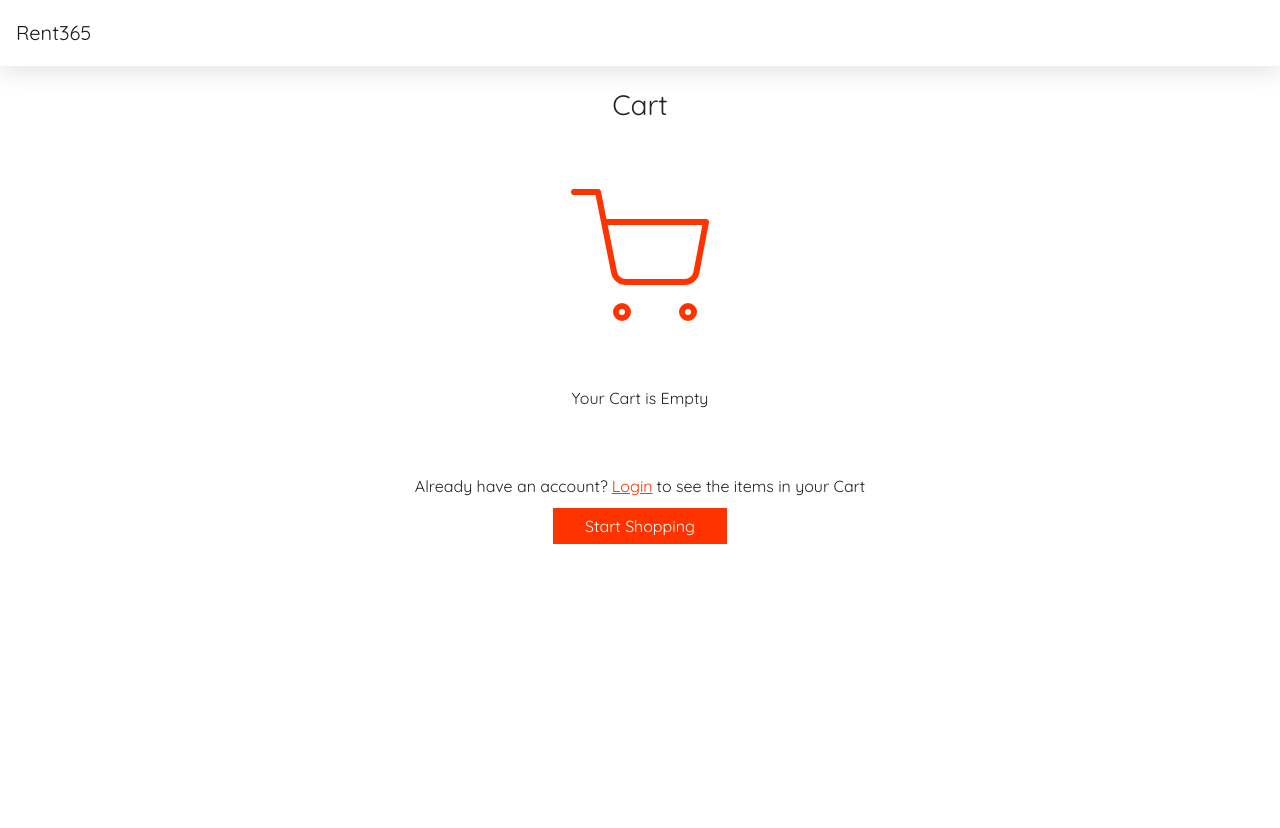
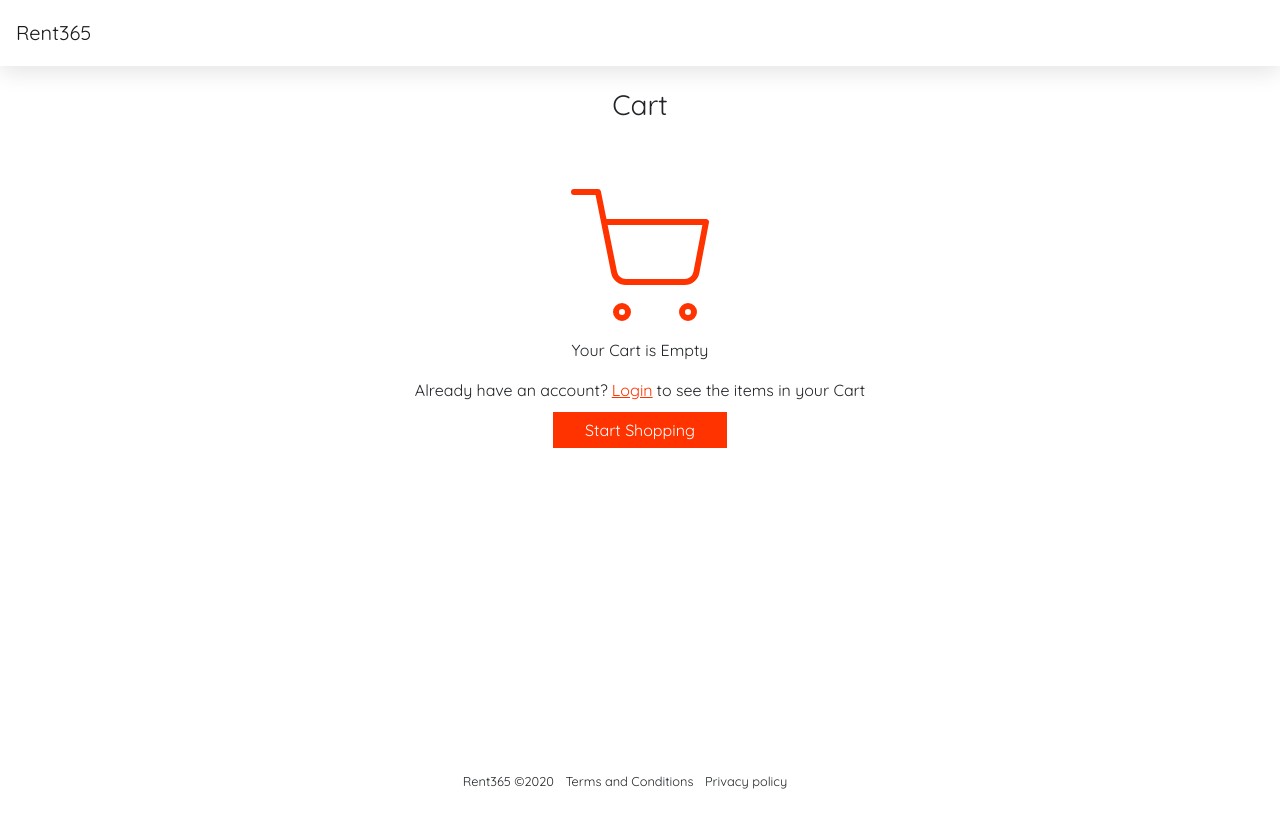
Before and after one commit to kuicpet/Rent365, a React (Create React App) app in the folder rent365/: page /cart in a window 1280 px wide. Shown: the top 828 px of the page. After the commit the page ends 800 px from the top, so only its background shows below. Built offline with nearby package versions, Linux system fonts and the light colour scheme.

Commit message:
bg--updated

```diff
--- a/rent365/package.json
+++ b/rent365/package.json
@@ -12,6 +12,7 @@
     "react-bootstrap": "^1.3.0",
     "react-dom": "^16.14.0",
     "react-hook-form": "^6.9.3",
+    "react-loading": "^2.0.3",
     "react-router-dom": "^5.2.0",
     "react-scripts": "3.4.3"
   },
--- a/rent365/src/App.css
+++ b/rent365/src/App.css
@@ -26,20 +26,10 @@ body {
 main {
   flex: 1 0 auto;
 }
-
-.products {
-  display: flex;
-  flex-direction: column;
-  align-items: center;
-  justify-content: center;
-  min-height: 100vh;
-}
-
 .container-fluid {
   padding: 0;
   margin: 0;
 }
-
 .row {
   width: 100%;
 }
@@ -213,7 +203,7 @@ button {
 
 /**Cart*/
 .cartSection {
-  min-height: 100vh;
+
   margin-top: 5rem;
 }
 .shopCart {
@@ -243,3 +233,23 @@ button {
 .login:hover {
   color: #000;
 }
+
+/**Products*/
+.products {
+  display: flex;
+  align-items: center;
+  padding: 1rem;
+  margin: 1rem;
+}
+@media only screen and (max-width: 400px) {
+  .products {
+    flex-direction: column;
+  }
+}
+
+/**Footer*/
+.footer {
+  position: absolute;
+  bottom: 0;
+  width: 100%;
+}
--- a/rent365/src/App.js
+++ b/rent365/src/App.js
@@ -9,12 +9,13 @@ import Search from "./components/Search";
 
 
 class App extends Component{
+
   render() {
     return (
       <div className="container-fluid text-center">
         <Header/>
         <Search />
-        <Products/>
+        <Products />
         <Footer/>
       </div>
     );
--- a/rent365/src/components/Cart.js
+++ b/rent365/src/components/Cart.js
@@ -1,6 +1,7 @@
 import React from "react";
 import Heading from "./Heading";
 import { Link } from "react-router-dom";
+import Footer from "./Footer";
 
 
 const Cart = () => {
@@ -10,13 +11,14 @@ const Cart = () => {
             <div className="col-sm-12 cartSection">
                 <h3 className="mt-2">Cart</h3>
                     <svg xmlns="http://www.w3.org/2000/svg" width="24" height="24" viewBox="0 0 24 24" fill="none" stroke="currentColor" stroke-width="2" stroke-linecap="round" stroke-linejoin="round" className="feather feather-shopping-cart shopCart"><circle cx="9" cy="21" r="1"></circle><circle cx="20" cy="21" r="1"></circle><path d="M1 1h4l2.68 13.39a2 2 0 0 0 2 1.61h9.72a2 2 0 0 0 2-1.61L23 6H6"></path></svg>
-                <p className="p-5">Your Cart is Empty</p>
+                <p>Your Cart is Empty</p>
                 <p>Already have an account?
                     <Link to="/account/signin" className="mx-1 login">Login</Link>
                     to see the items in your Cart
                 </p>
                 <Link to="/" className="shop">Start Shopping</Link>
             </div>
+            <Footer />
         </div>
     );
 };
--- a/rent365/src/components/Products.js
+++ b/rent365/src/components/Products.js
@@ -1,31 +1,34 @@
 import React, { useState, useEffect } from "react";
 import axios from "axios";
+import { Link } from "react-router-dom";
+
+
 
 
 const Products = () => {
     const [data, setData] = useState([]);
 
     useEffect(() => {
-        axios
-            .get("https://cors-anywhere.herokuapp.com/http://api-rent365.herokuapp.com/shop/api/items-list")
-            .then(result => setData(result.data));
+      axios
+        .get("https://cors-anywhere.herokuapp.com/http://api-rent365.herokuapp.com/shop/api/items-list")
+        .then(result => setData(result.data));
     },[]);
 
     return (
-      <div className="row products">
+      <div className="products mb-5">
           {data.map((item, index) => (
-              <div key={index} className="col-sm-12 col-md-3 col-lg-4">
-                  <Link>
-
-                  </Link>
+            <div key={index} className="col-sm-12 col-md-4 col-lg-4">
+              <Link>
                   <img
                     src={item.item_pic}
                     alt={item.title}
+                    className="prdt_img img-fluid"
                   />
-                  <h4>{item.title}</h4>
-                  <p>$ {item.price}</p>
-                  <p>Description: {item.description}</p>
-              </div>
+              </Link>
+              <h5 className="prdt_name">{item.title}</h5>
+              <p className="prdt_price">${item.price}</p>
+              <button className="add_cart">Add to Cart</button>
+            </div>
           ))}
       </div>
     );
--- a/rent365/src/components/auth/SignIn.js
+++ b/rent365/src/components/auth/SignIn.js
@@ -2,6 +2,7 @@ import React from "react";
 import { useForm } from "react-hook-form";
 import { Link } from "react-router-dom";
 import Heading from "../Heading";
+import Footer from "../Footer";
 
 
 const SignIn = (props) => {
@@ -97,6 +98,7 @@ const SignIn = (props) => {
                 <p>Don't have an account?</p>
                 <Link to="/account/signup" className="signin">Register</Link>
             </div>
+            <Footer/>
         </div>
     );
 };
--- a/rent365/src/components/auth/SignUp.js
+++ b/rent365/src/components/auth/SignUp.js
@@ -2,6 +2,7 @@ import React from "react";
 import { useForm } from "react-hook-form";
 import { Link } from "react-router-dom";
 import Heading from "../Heading";
+import Footer from "../Footer";
 
 
 const SignUp = (props) => {
@@ -112,6 +113,7 @@ const SignUp = (props) => {
                 <p>Already have an account?</p>
                 <Link to="/account/signin" className="signin">Login</Link>
             </div>
+            <Footer/>
         </div>
     );
 };
```
Also changed, not shown: 1 other file (tests, documents, lock files or other folders).
